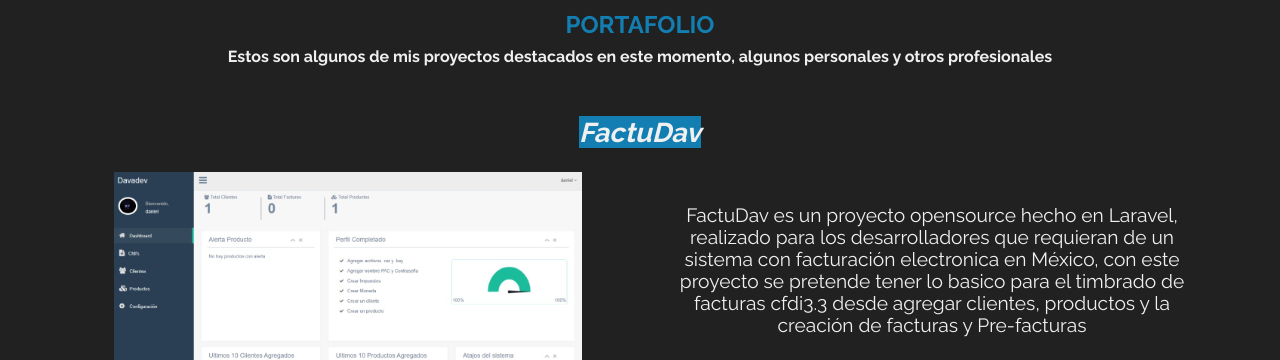
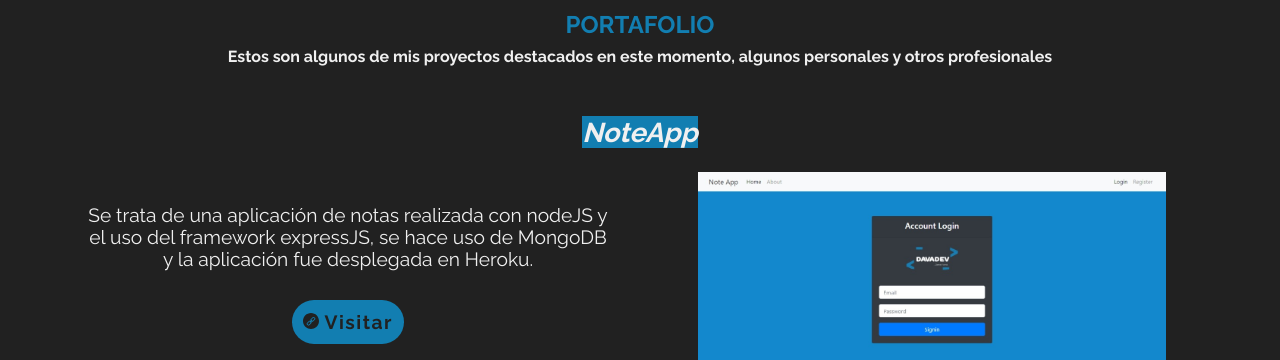
Before and after one commit to DanielVera987/danielvera, a plain HTML site: page index.html in a window 1280 px wide. Shown: the part 1710-2070 px from the top of the page. Drawn offline with nearby package versions, Linux system fonts and the light colour scheme.

Commit message:
new project

```diff
--- a/index.html
+++ b/index.html
@@ -86,6 +86,61 @@
       PORTAFOLIO<br>
       <small>Estos son algunos de mis proyectos destacados en este momento, algunos personales y otros profesionales</small>
     </h2>
+
+    <article class="card reverse">
+      <h3 class="card-title"><span class="transform">NoteApp</span></h3>
+
+      <figure class="card-content">
+        <img src="./img/noteapp.jpeg" alt="_davadev" class="card-img">
+        <figcaption class="card-info">
+         Se trata de una aplicación de notas realizada con nodeJS y el uso del framework expressJS, se hace uso de MongoDB y la aplicación fue desplegada en Heroku.
+         <br><br>
+           <article class="social">
+            <a href="https://app-notes-davadev.herokuapp.com/users/signin" target="_blank"><svg xmlns="http://www.w3.org/2000/svg" xmlns:xlink="http://www.w3.org/1999/xlink" version="1.1" id="Layer_1" x="0px" y="0px" viewBox="0 0 300 300" style="enable-background:new 0 0 300 300;" xml:space="preserve">
+              <g>
+                <g>
+                  <g>
+                    <path d="M149.996,0C67.157,0,0.001,67.161,0.001,149.997S67.157,300,149.996,300s150.003-67.163,150.003-150.003     S232.835,0,149.996,0z M225.363,123.302l-36.686,36.686c-3.979,3.979-9.269,6.17-14.895,6.17c-5.625,0-10.916-2.192-14.895-6.168     l-1.437-1.437l-3.906,3.906l1.434,1.434c8.214,8.214,8.214,21.579,0,29.793l-36.681,36.686c-3.979,3.979-9.269,6.17-14.898,6.17     c-5.628,0-10.919-2.192-14.9-6.173L74.634,216.5c-8.214-8.209-8.214-21.573-0.003-29.79l36.689-36.684     c3.979-3.979,9.269-6.17,14.898-6.17s10.916,2.192,14.898,6.17l1.432,1.432l3.906-3.906l-1.432-1.432     c-8.214-8.211-8.214-21.576-0.005-29.79l36.689-36.686c3.981-3.981,9.272-6.173,14.898-6.173s10.916,2.192,14.898,6.17     l13.868,13.873C233.577,101.723,233.577,115.09,225.363,123.302z"/>
+                    <path d="M142.539,173.459l-7.093,7.093l-11.002-10.999l7.093-7.093l-1.432-1.432c-1.04-1.037-2.422-1.611-3.89-1.611     c-1.471,0-2.853,0.573-3.893,1.611l-36.686,36.681c-2.145,2.147-2.145,5.638,0,7.783l13.87,13.873     c2.083,2.083,5.708,2.08,7.786,0.003l36.681-36.686c2.148-2.147,2.148-5.641,0-7.789L142.539,173.459z"/>
+                    <path d="M200.493,90.643c-1.04-1.04-2.425-1.613-3.896-1.613c-1.471,0-2.856,0.573-3.896,1.616l-36.686,36.684     c-2.142,2.147-2.142,5.638,0.003,7.786l1.434,1.432l10.88-10.883l11.002,11.002l-10.88,10.883l1.434,1.434     c2.083,2.077,5.703,2.08,7.786-0.003l36.684-36.681c2.145-2.147,2.145-5.638,0-7.786L200.493,90.643z"/>
+                  </g>
+                </g>
+              </g>
+              <g>
+              </g>
+              <g>
+              </g>
+              <g>
+              </g>
+              <g>
+              </g>
+              <g>
+              </g>
+              <g>
+              </g>
+              <g>
+              </g>
+              <g>
+              </g>
+              <g>
+              </g>
+              <g>
+              </g>
+              <g>
+              </g>
+              <g>
+              </g>
+              <g>
+              </g>
+              <g>
+              </g>
+              <g>
+              </g>
+              </svg> Visitar</a>
+           </article>
+        </figcaption>
+      </figure>
+    </article>
 
     <article class="card">
     <h3 class="card-title"><span class="transform">FactuDav</span></h3>
```
Also changed, not shown: img/noteapp.jpeg (added).
